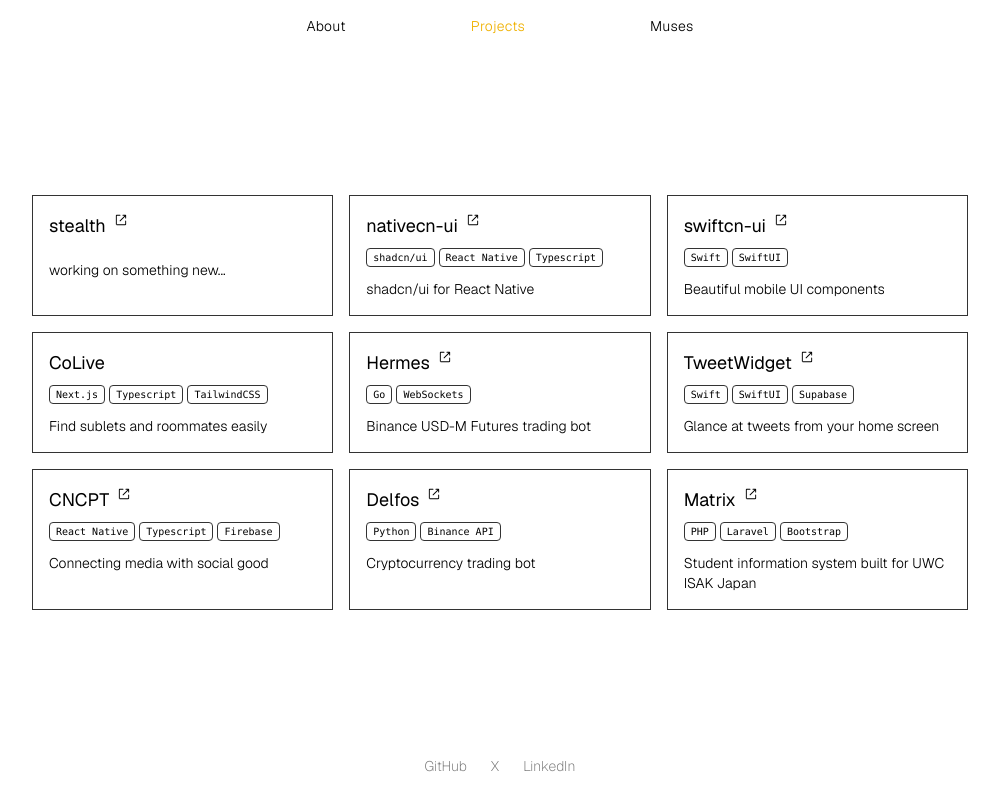
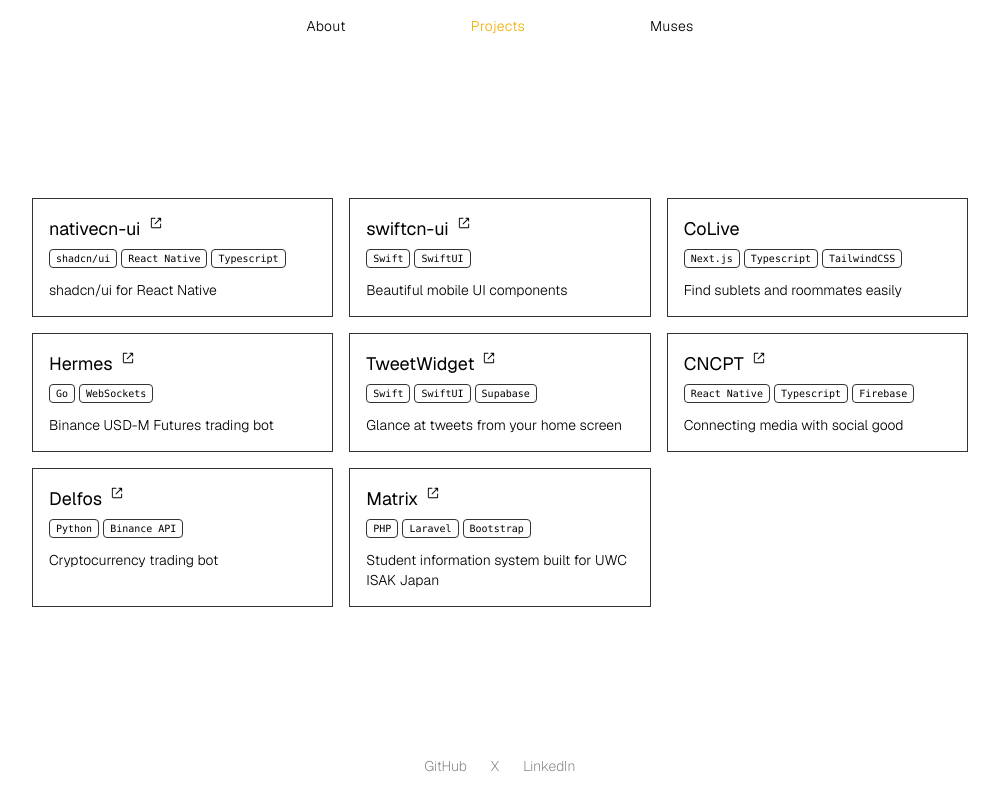
Before and after one commit to carlos-garciamoran/cgmor.com, a Next.js app: page /projects in a window 1280 px wide. Shown: the whole page, without its empty margins (140-1139 px from the left). Built offline with nearby package versions, Linux system fonts and the light colour scheme.

Commit message:
remove og tags

```diff
--- a/app/_lib/data.ts
+++ b/app/_lib/data.ts
@@ -1,5 +1,3 @@
-export const siteUrl = 'https://cgmor.com'
-
 export type Book = {
   title: string
   author: string
@@ -122,12 +120,6 @@
 }
 export const projects: Project[] = [
   {
-    name: 'stealth',
-    description: 'working on something new...',
-    url: 'mailto:carlos@twilight.so?subject=site',
-    tags: [],
-  },
-  {
     name: 'nativecn-ui',
     description: 'shadcn/ui for React Native',
     url: 'https://github.com/Mobilecn-UI/nativecn-ui',
@@ -158,8 +150,8 @@
     tags: ['Swift', 'SwiftUI', 'Supabase'],
   },
   {
+    // The Concept Project, "https://www.theconceptproject.org"
     name: 'CNCPT',
-    // The Concept Project, "https://www.theconceptproject.org"
     description: 'Connecting media with social good',
     url: 'https://apps.apple.com/us/app/cncpt/id1662094973',
     tags: ['React Native', 'Typescript', 'Firebase'],
--- a/app/layout.tsx
+++ b/app/layout.tsx
@@ -5,10 +5,9 @@
 import { Cormorant } from 'next/font/google'
 
 import { Footer } from '@/components/footer'
+import { KeyboardShortcuts } from '@/components/keyboard-shortcuts'
 import { Nav } from '@/components/nav'
-import { KeyboardShortcuts } from '@/components/keyboard-shortcuts'
 import { ThemeProvider } from '@/components/theme-provider'
-import { siteUrl } from './_lib/data'
 import './globals.css'
 
 export const metadata: Metadata = {
@@ -17,21 +16,6 @@
     template: '%s - Carlos García Morán',
   },
   description: 'Software | Design | Reads',
-  openGraph: {
-    title: 'Carlos García Morán',
-    type: 'website',
-    locale: 'en_US',
-    url: siteUrl,
-    images: [
-      {
-        url: `${siteUrl}/img/og.png`,
-        width: 1200,
-        height: 630,
-        alt: 'Carlos García Morán',
-      },
-    ],
-  },
-  metadataBase: new URL(siteUrl),
 }
 
 export const viewport = {
--- a/app/projects/page.tsx
+++ b/app/projects/page.tsx
@@ -46,7 +46,7 @@
           {isExternal && <ExternalLinkIcon className="mt-px size-3.5 stroke-[1.5]" />}
         </Link>
       </div>
-      <div className="mt-2 flex flex-wrap gap-1">
+      <div className="mt-1.5 flex flex-wrap gap-1">
         {tags.map((tag) => (
           <div
             key={tag}
```
Also changed, not shown: public/img/og.png (deleted).
